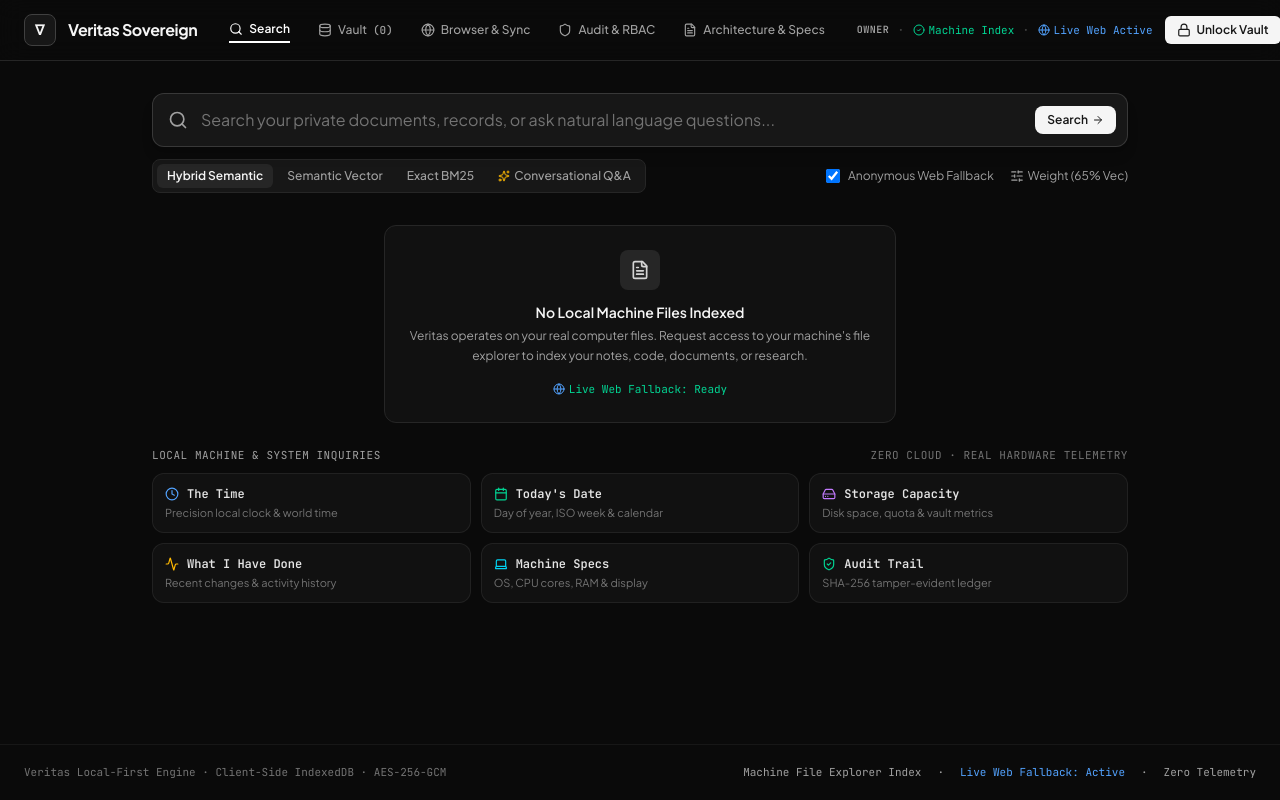
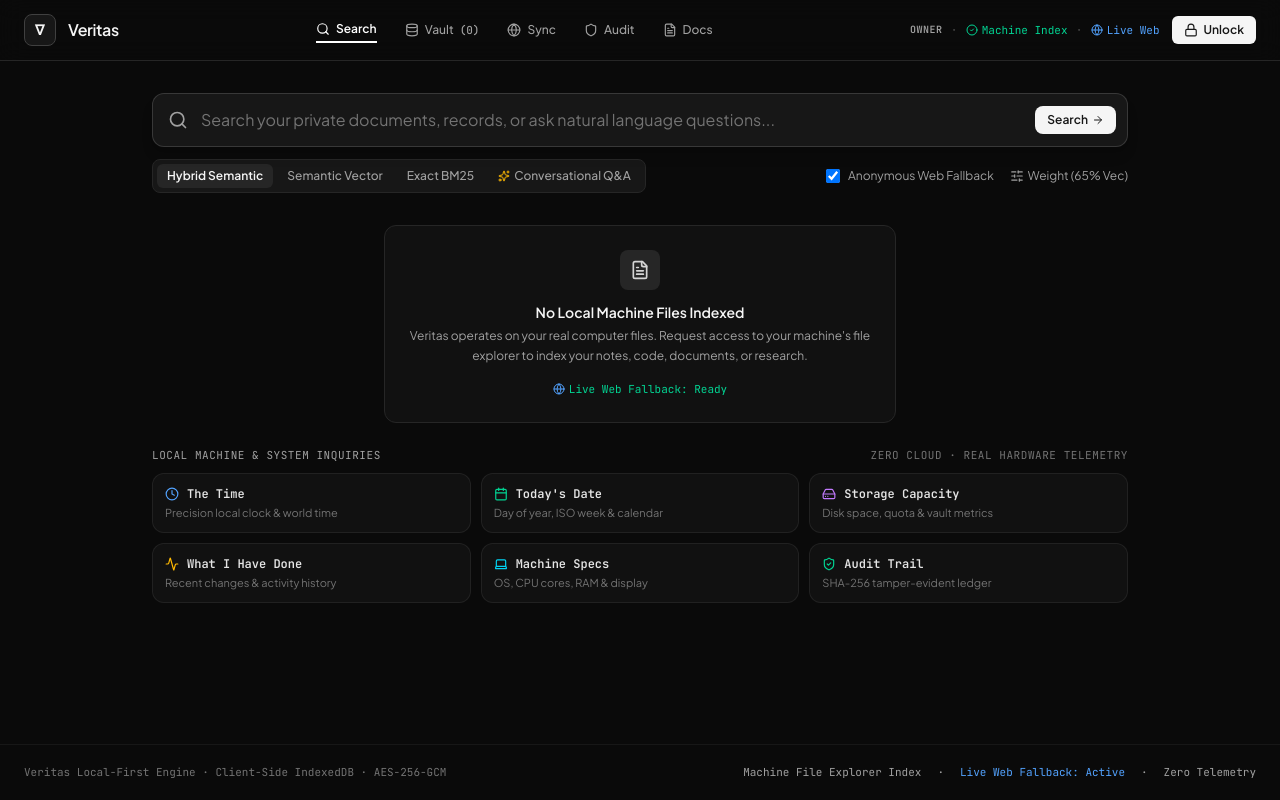
Before and after one commit to mwasgibson/veritas, a React (Vite) app: page / in a window 1280 px wide. Built offline with nearby package versions, Linux system fonts and the light colour scheme.

Commit message:
Phase 2: simplify header labels for search-engine chrome

```diff
--- a/src/components/Header.tsx
+++ b/src/components/Header.tsx
@@ -29,7 +29,6 @@
   return (
     <header className="sticky top-0 z-40 bg-neutral-950/90 backdrop-blur-md border-b border-neutral-800">
       <div className="max-w-7xl mx-auto flex items-center justify-between gap-8 px-6 py-3.5">
-        {/* Zone 1: Brand Wordmark (Single line, strictly anti-slop) */}
         <div className="flex items-center gap-3 shrink-0">
           <div className="w-8 h-8 rounded-lg bg-neutral-900 border border-neutral-700 flex items-center justify-center text-neutral-100 font-mono font-bold text-sm tracking-wider">
             ∇
@@ -38,13 +37,12 @@
             onClick={() => onSelectTab('search')}
             className="text-left group cursor-pointer focus:outline-none"
           >
-            <span className="text-base font-bold tracking-tight text-neutral-100 group-hover:text-white transition-colors whitespace-nowrap">
-              Veritas Sovereign
+            <span className="text-base font-semibold tracking-tight text-neutral-100 group-hover:text-white transition-colors whitespace-nowrap">
+              Veritas
             </span>
           </button>
         </div>
 
-        {/* Zone 2: Navigation Links (Clean single-line text links with subtle hover underlines) */}
         <nav className="hidden md:flex items-center gap-7 text-xs font-medium text-neutral-400">
           <button
             onClick={() => onSelectTab('search')}
@@ -80,7 +78,7 @@
             }`}
           >
             <Globe className="w-3.5 h-3.5" />
-            <span>Browser & Sync</span>
+            <span>Sync</span>
           </button>
 
           <button
@@ -92,7 +90,7 @@
             }`}
           >
             <Shield className="w-3.5 h-3.5" />
-            <span>Audit & RBAC</span>
+            <span>Audit</span>
           </button>
 
           <button
@@ -104,11 +102,10 @@
             }`}
           >
             <FileText className="w-3.5 h-3.5" />
-            <span>Architecture & Specs</span>
+            <span>Docs</span>
           </button>
         </nav>
 
-        {/* Zone 3: 1 Primary Action */}
         <div className="flex items-center gap-3 shrink-0">
           <div className="hidden sm:flex items-center gap-2 text-xs text-neutral-400 font-mono">
             <span className="uppercase text-[10px] tracking-wider text-neutral-400 font-semibold">{userRole}</span>
@@ -121,12 +118,10 @@
             {isOnline ? (
               <span className="text-blue-400 text-[11px] flex items-center gap-1">
                 <Globe className="w-3 h-3 text-blue-400" />
-                Live Web Active
+                Live Web
               </span>
             ) : (
-              <span className="text-neutral-500 text-[11px]">
-                Offline
-              </span>
+              <span className="text-neutral-500 text-[11px]">Offline</span>
             )}
           </div>
 
@@ -141,12 +136,12 @@
             {isUnlocked ? (
               <>
                 <Unlock className="w-3.5 h-3.5 text-emerald-400" />
-                <span>Vault Unlocked</span>
+                <span>Unlocked</span>
               </>
             ) : (
               <>
                 <Lock className="w-3.5 h-3.5 text-neutral-900" />
-                <span>Unlock Vault</span>
+                <span>Unlock</span>
               </>
             )}
           </button>
```
